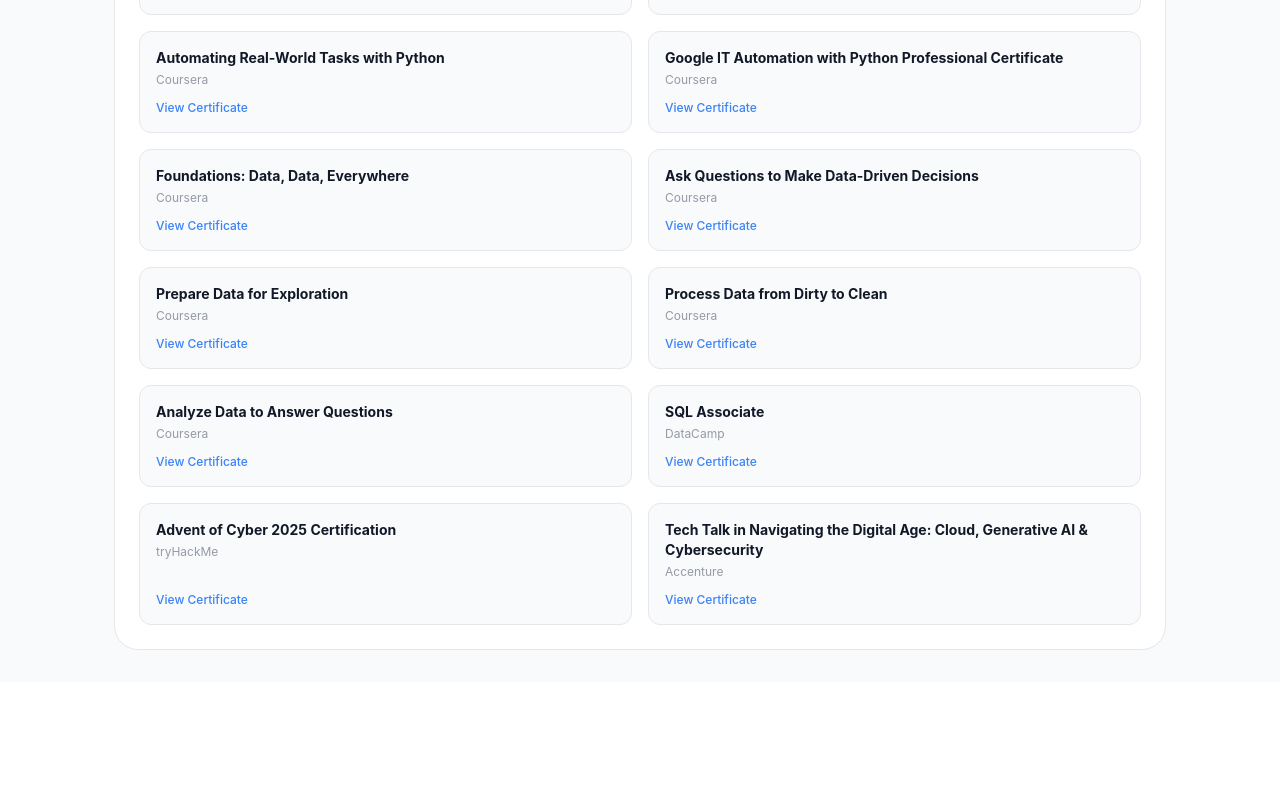
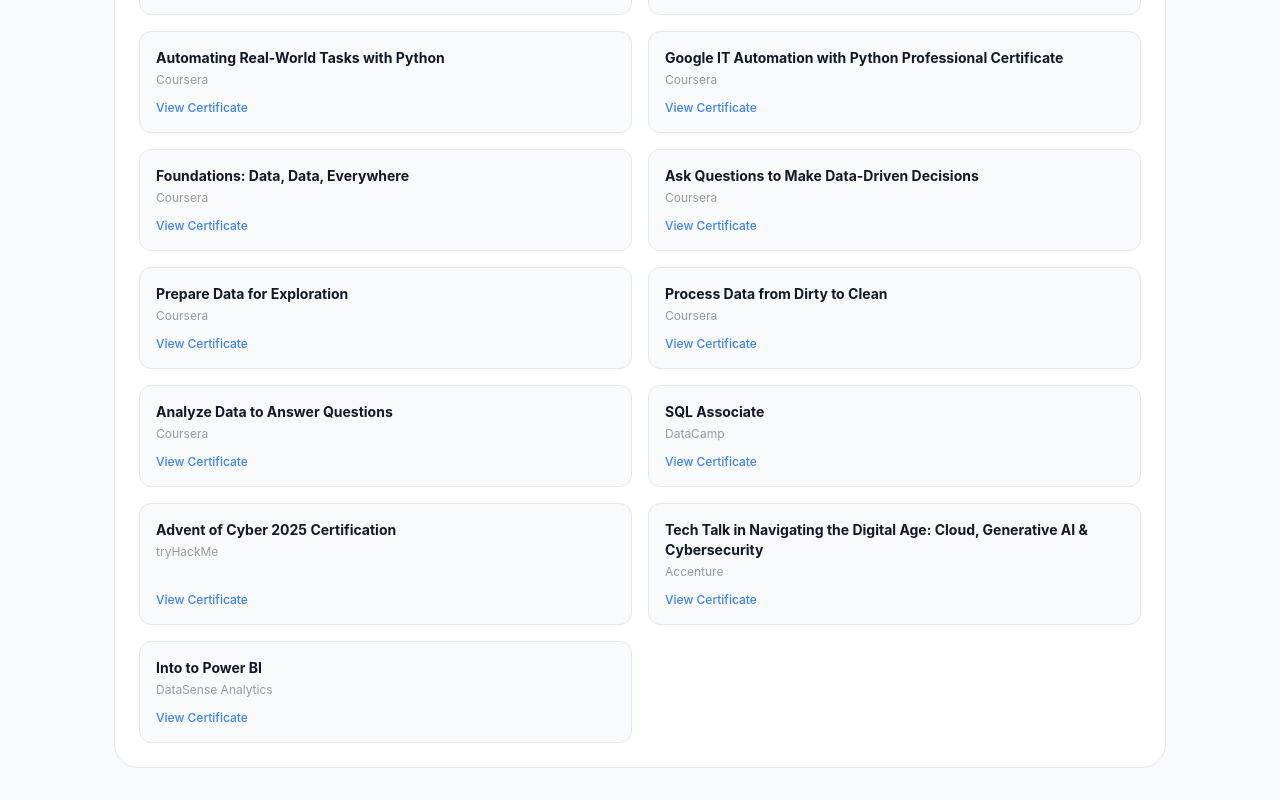
Before and after one commit to klint-droid/Portfolio, a React (Vite) app: page /all-certifications in a window 1280 px wide. Shown: the part 444-1244 px from the top of the page. Before the commit the page ends 1126 px from the top, so only its background shows below. Built offline with nearby package versions, Linux system fonts and the light colour scheme.

Commit message:
add data cert

```diff
--- a/src/pages/CertificationLists.jsx
+++ b/src/pages/CertificationLists.jsx
@@ -88,6 +88,11 @@
         name: "Tech Talk in Navigating the Digital Age: Cloud, Generative AI & Cybersecurity",
         issuer: "Accenture",
         link: "https://drive.google.com/drive/u/0/folders/1Y8v0HIpmUh3KPUWkYwSLaKOBryFDY8bQ"
+      },
+      {
+        name: "Into to Power BI",
+        issuer: "DataSense Analytics",
+        link: "https://drive.google.com/file/d/1KQQWM74yv_MNEqSCsrTaC-mYzeAdUqRJ/view?usp=sharing"
       }
     ]
 
```
